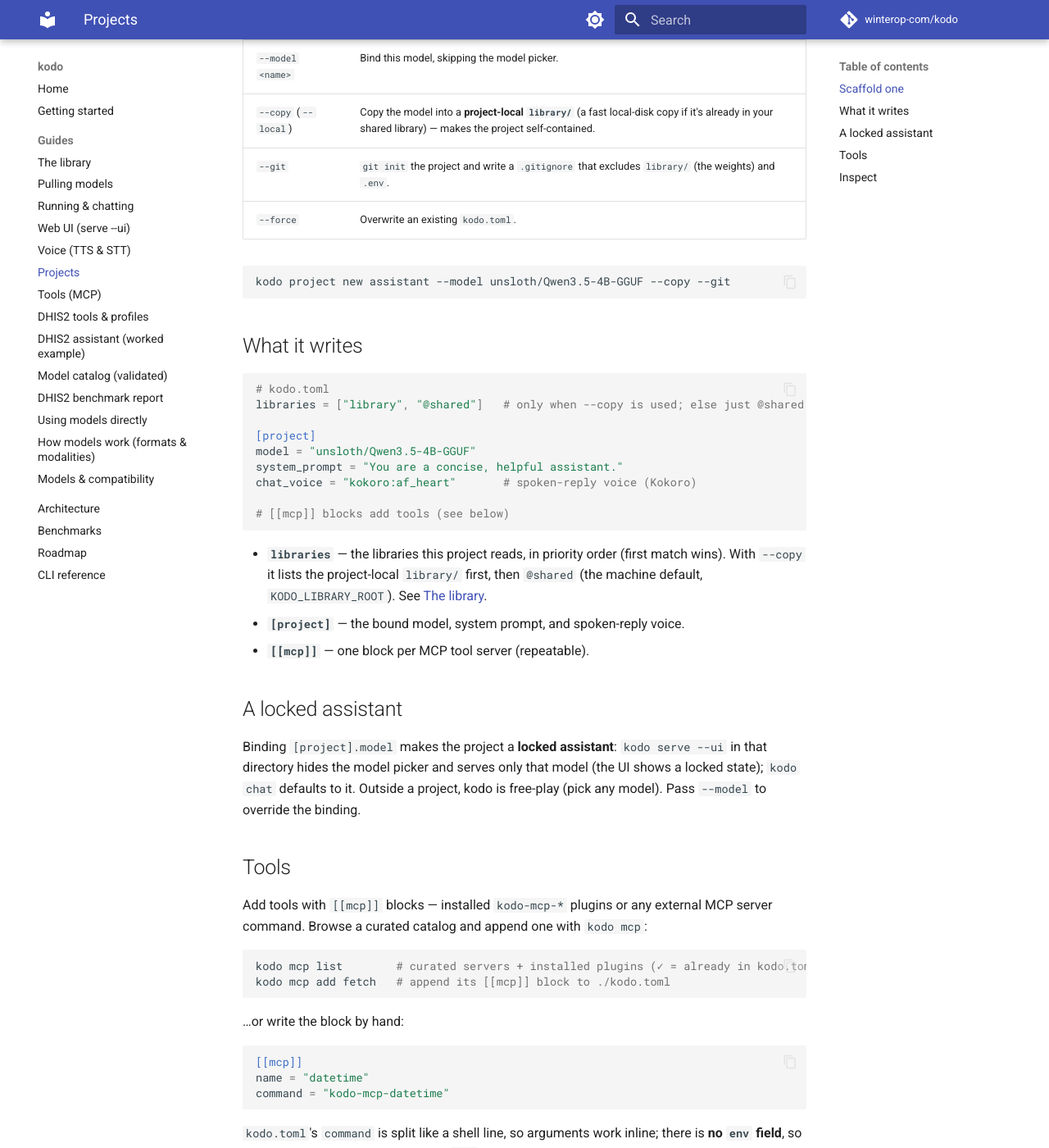
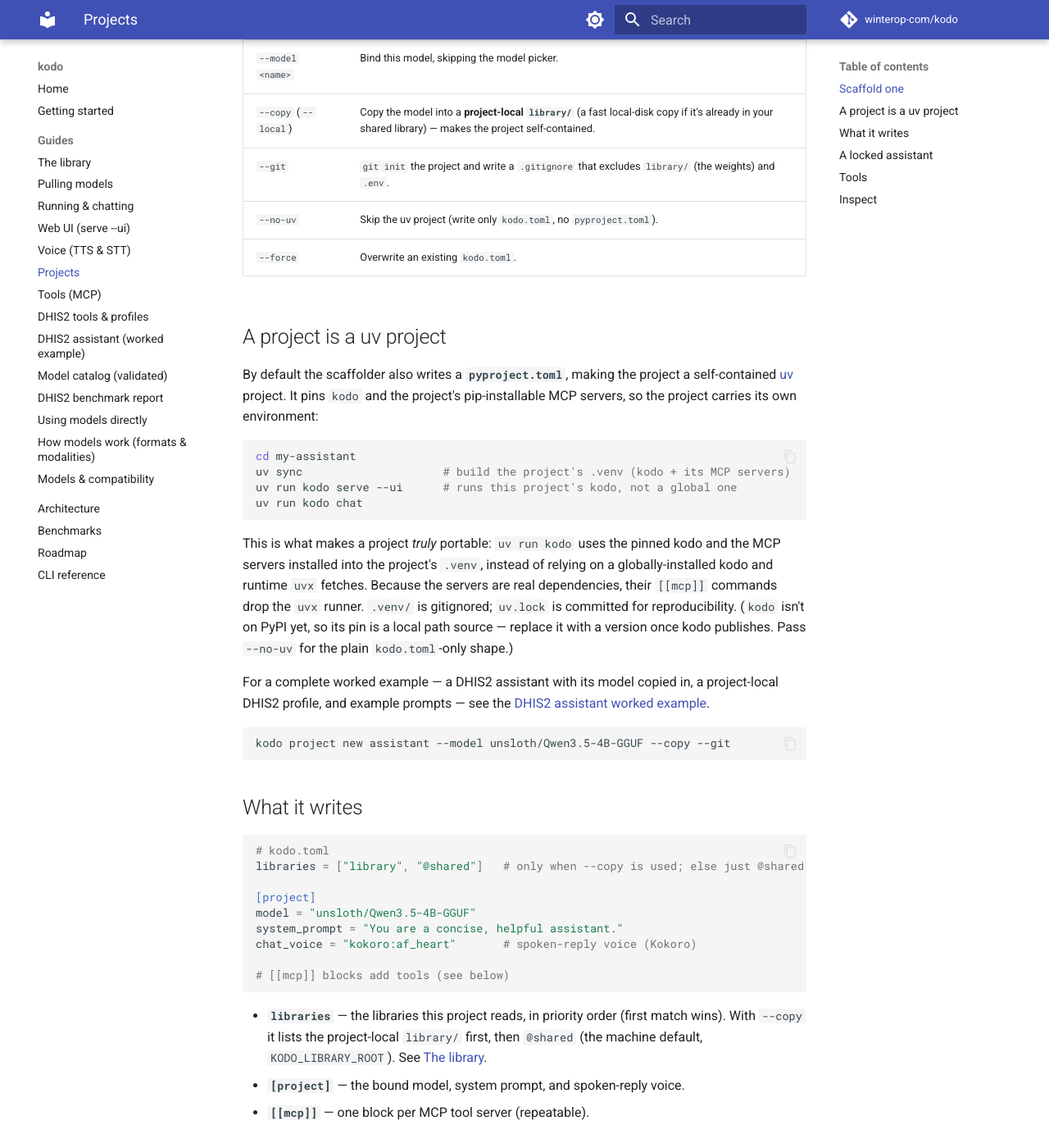
Before and after one commit to winterop-com/stabbur, an MkDocs documentation site: the page built from docs/guides/projects.md, in a window 1280 px wide and 1400 px high, scrolled down 673 px. Shown: the whole window at 82% size. Built offline with MkDocs 1.6.1 and Material for MkDocs 9.7.7, drawn with Linux system fonts in a browser that asks for light colours; comment, search, counter and statistics services are not loaded.

Commit message:
docs: uv-project scaffolding + DHIS2 example; prune done roadmap items

````diff
--- a/docs/guides/projects.md
+++ b/docs/guides/projects.md
@@ -27,7 +27,32 @@
 | `--model <name>` | Bind this model, skipping the model picker. |
 | `--copy` (`--local`) | Copy the model into a **project-local `library/`** (a fast local-disk copy if it's already in your shared library) — makes the project self-contained. |
 | `--git` | `git init` the project and write a `.gitignore` that excludes `library/` (the weights) and `.env`. |
+| `--no-uv` | Skip the uv project (write only `kodo.toml`, no `pyproject.toml`). |
 | `--force` | Overwrite an existing `kodo.toml`. |
+
+## A project is a uv project
+
+By default the scaffolder also writes a **`pyproject.toml`**, making the project a
+self-contained [uv](https://docs.astral.sh/uv/) project. It pins `kodo` and the project's
+pip-installable MCP servers, so the project carries its own environment:
+
+```bash
+cd my-assistant
+uv sync                     # build the project's .venv (kodo + its MCP servers)
+uv run kodo serve --ui      # runs this project's kodo, not a global one
+uv run kodo chat
+```
+
+This is what makes a project *truly* portable: `uv run kodo` uses the pinned kodo and the
+MCP servers installed into the project's `.venv`, instead of relying on a globally-installed
+kodo and runtime `uvx` fetches. Because the servers are real dependencies, their `[[mcp]]`
+commands drop the `uvx` runner. `.venv/` is gitignored; `uv.lock` is committed for
+reproducibility. (`kodo` isn't on PyPI yet, so its pin is a local path source — replace it
+with a version once kodo publishes. Pass `--no-uv` for the plain `kodo.toml`-only shape.)
+
+For a complete worked example — a DHIS2 assistant with its model copied in, a project-local
+DHIS2 profile, and example prompts — see the
+[DHIS2 assistant worked example](dhis2-project.md).
 
 ```bash
 kodo project new assistant --model unsloth/Qwen3.5-4B-GGUF --copy --git
````
Also changed, not shown: ROADMAP.md (+20 -25 lines).
